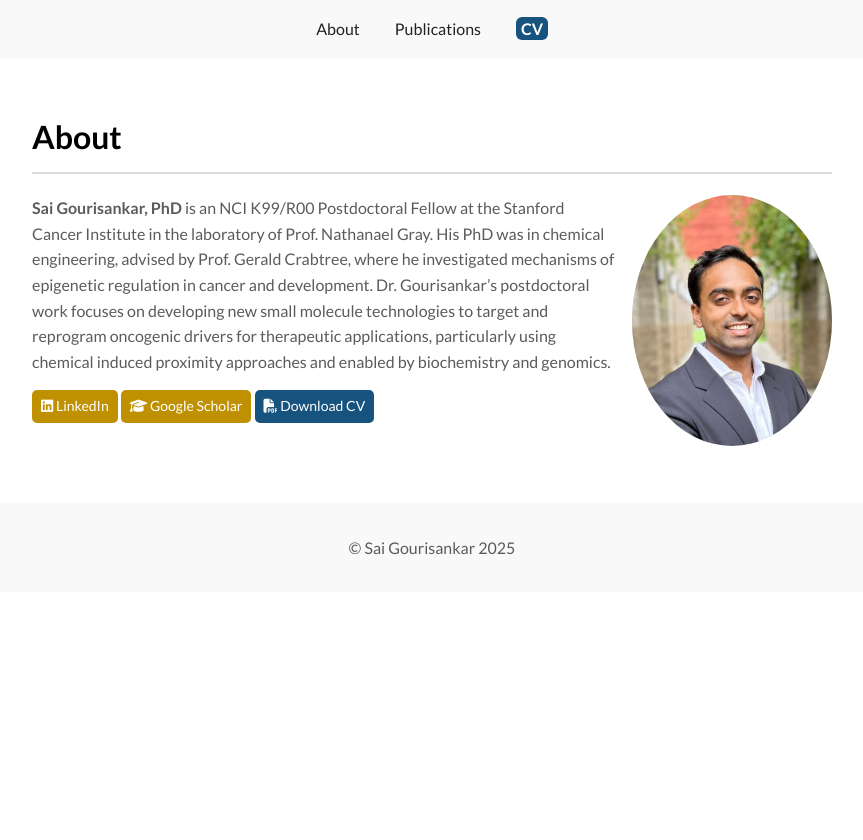
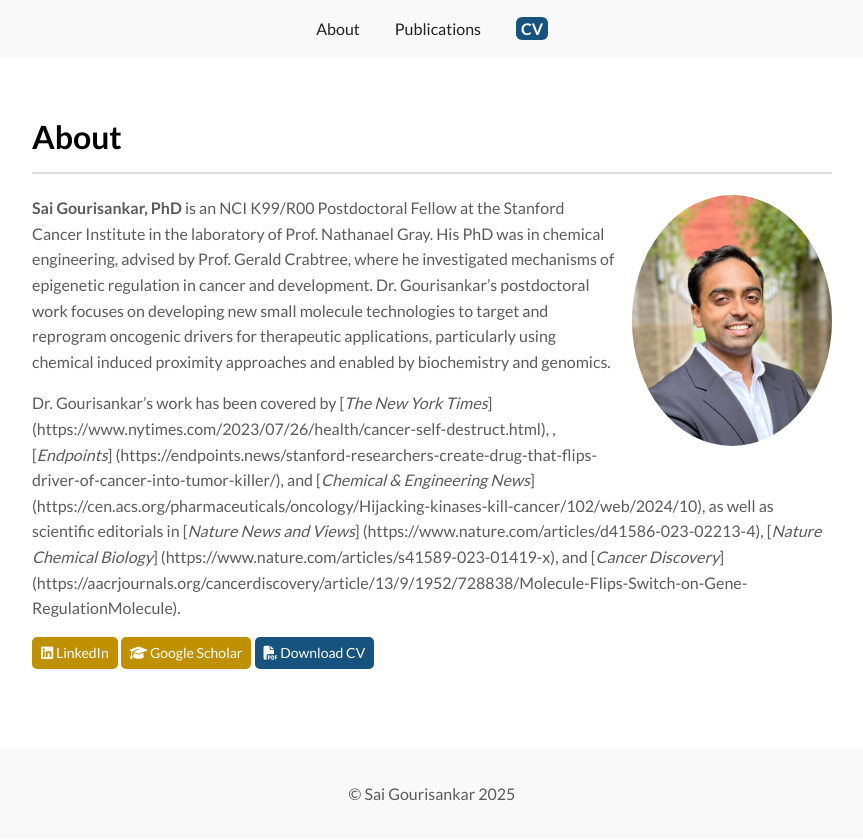
Before and after one commit to sgourisankar/sgourisankar.github.io, a Jekyll site: the page built from index.md, in a window 1280 px wide. Shown: the top 840 px of the page, without its empty margins (208-1071 px from the left). Built offline with Jekyll 4.4.1, drawn with Linux system fonts in a browser that asks for light colours; a style sheet for code colours, icons or effects is not loaded.

Commit message:
Updated profile

```diff
--- a/index.md
+++ b/index.md
@@ -8,6 +8,8 @@ permalink: /
 
 **Sai Gourisankar, PhD** is an NCI K99/R00 Postdoctoral Fellow at the Stanford Cancer Institute in the laboratory of Prof. Nathanael Gray. His PhD was in chemical engineering, advised by Prof. Gerald Crabtree, where he investigated mechanisms of epigenetic regulation in cancer and development. Dr. Gourisankar’s postdoctoral work focuses on developing new small molecule technologies to target and reprogram oncogenic drivers for therapeutic applications, particularly using chemical induced proximity approaches and enabled by biochemistry and genomics.
 
+Dr. Gourisankar's work has been covered by [*The New York Times*] (https://www.nytimes.com/2023/07/26/health/cancer-self-destruct.html), , [*Endpoints*] (https://endpoints.news/stanford-researchers-create-drug-that-flips-driver-of-cancer-into-tumor-killer/), and [*Chemical & Engineering News*] (https://cen.acs.org/pharmaceuticals/oncology/Hijacking-kinases-kill-cancer/102/web/2024/10), as well as scientific editorials in [*Nature News and Views*] (https://www.nature.com/articles/d41586-023-02213-4), [*Nature Chemical Biology*] (https://www.nature.com/articles/s41589-023-01419-x), and [*Cancer Discovery*] (https://aacrjournals.org/cancerdiscovery/article/13/9/1952/728838/Molecule-Flips-Switch-on-Gene-RegulationMolecule).
+
 <a href="https://www.linkedin.com/in/saigourisankar" class="button button-accent" target="_blank" rel="noopener noreferrer">
     <i class="fab fa-linkedin"></i> LinkedIn
 </a>
```
Also changed, not shown: 2 other files.
